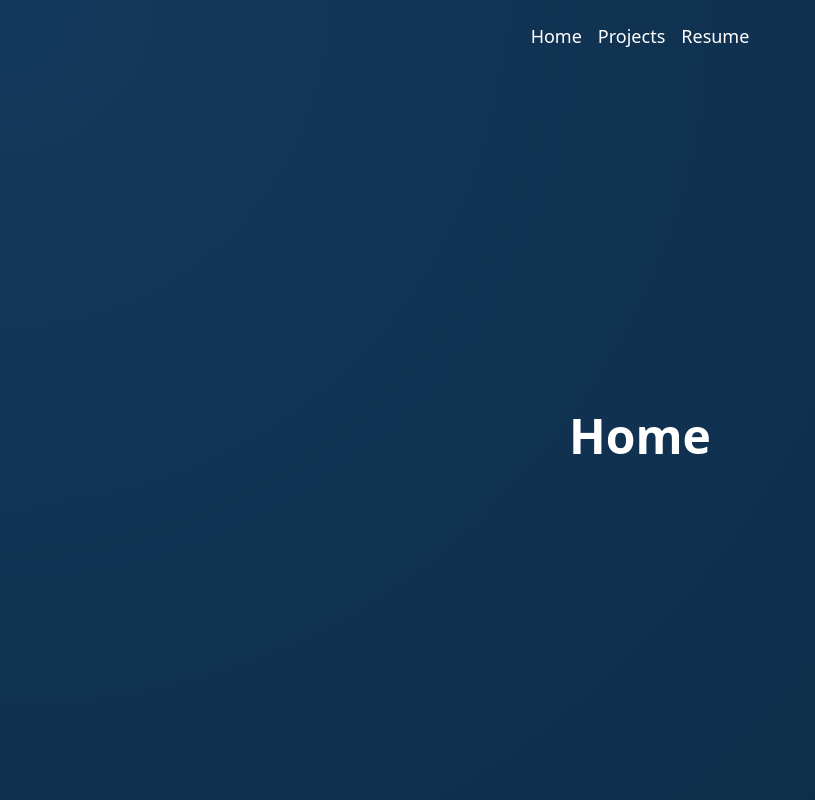
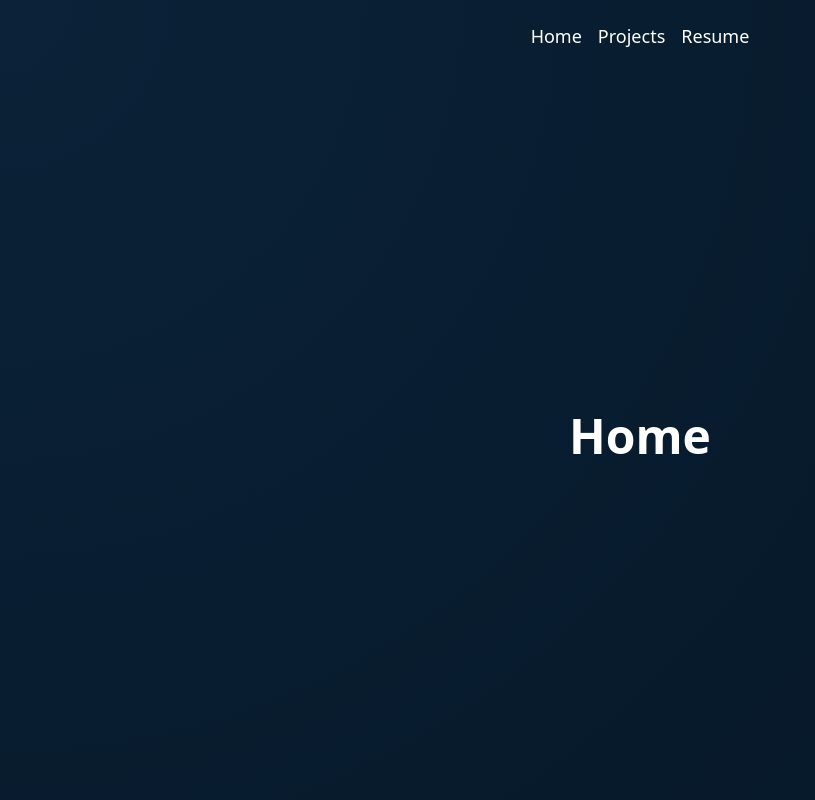
Before and after one commit to Jcho114/portfolio, a SvelteKit app: page / in a window 1280 px wide. Shown: the top 800 px of the page, without its empty margins (0-815 px from the left). Built offline with nearby package versions, Linux system fonts and the light colour scheme.

Commit message:
modified gradient

```diff
--- a/src/routes/+layout.svelte
+++ b/src/routes/+layout.svelte
@@ -20,7 +20,7 @@
 	on:mousemove={onmousemove}
 	on:scroll={onscroll}
 	class="text-white"
-	style={`background: radial-gradient(circle at ${x + xScroll}px ${y + yScroll}px, rgba(19,57,92,1) 0%, rgba(10,34,55,1) 100%);`}
+	style={`background: radial-gradient(circle at ${x + xScroll}px ${y + yScroll}px, rgba(11,34,56,1) 0%, rgba(2,16,28,1) 100%);`}
 >
 	<NavBar />
 	<slot />
```
